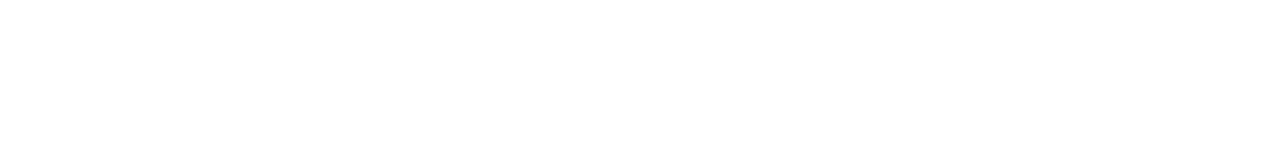
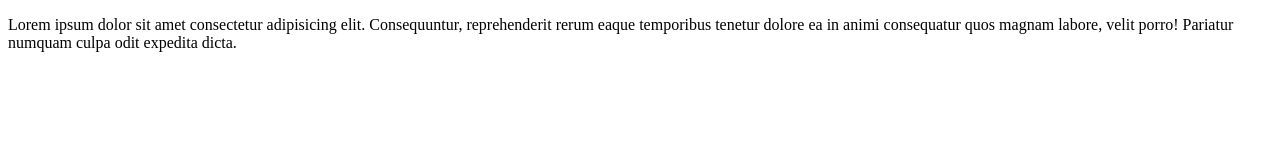
Before and after one commit to shubyadav1010/learn-git, a plain HTML site: page index.html in a window 1280 px wide. Drawn offline with Linux system fonts and the light colour scheme.

Commit message:
update index.html

```diff
--- a/index.html
+++ b/index.html
@@ -6,6 +6,8 @@
     <title>Git Website</title>
 </head>
 <body>
-
+    <p>Lorem ipsum dolor sit amet consectetur adipisicing elit. Consequuntur,
+         reprehenderit rerum eaque temporibus tenetur dolore ea in animi consequatur
+          quos magnam labore, velit porro! Pariatur numquam culpa odit expedita dicta.</p>
 </body>
 </html>
```
